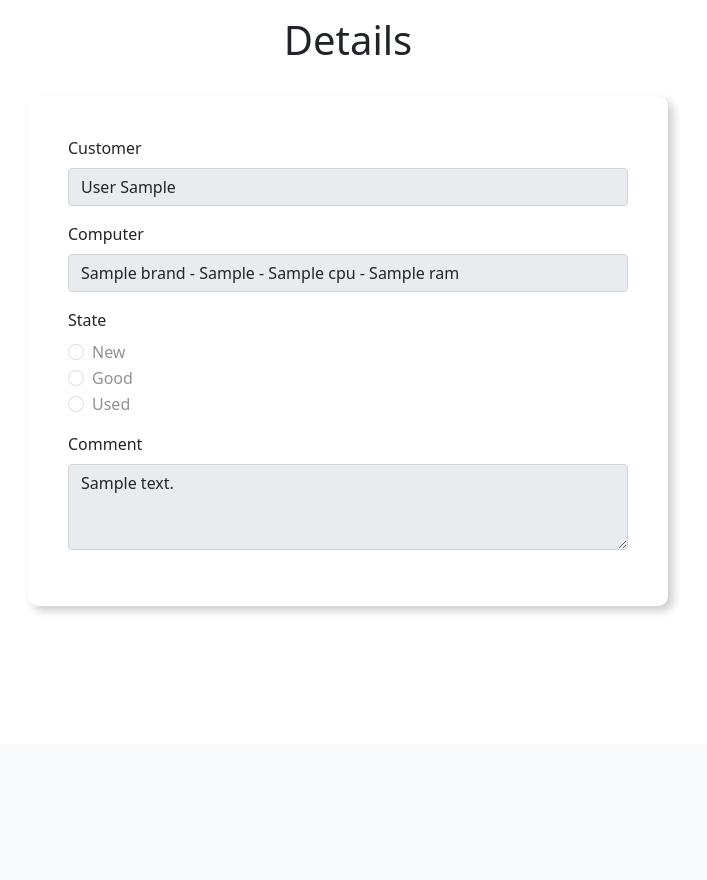
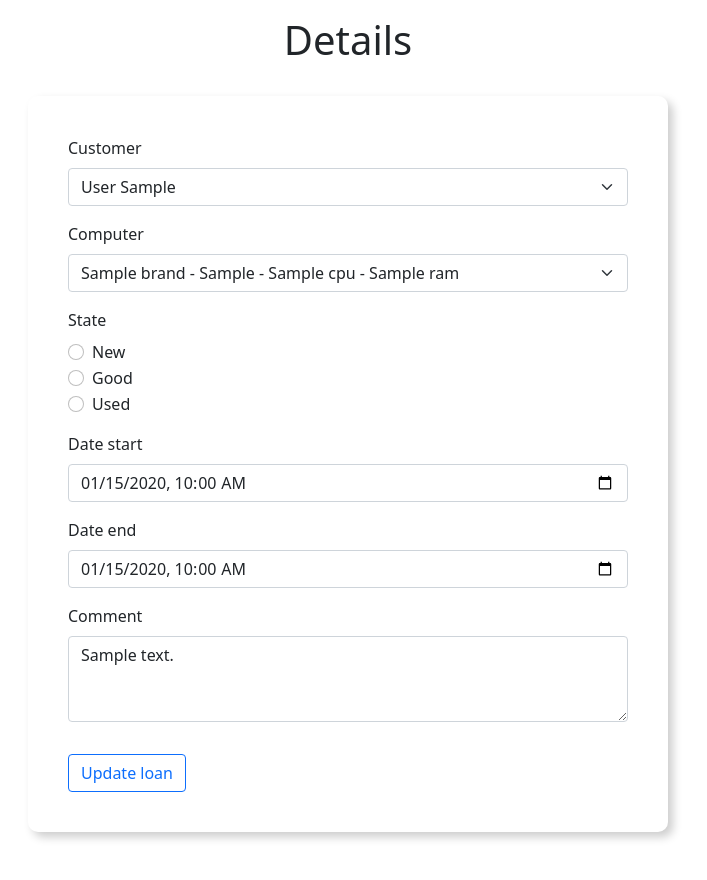
Before and after one commit to MrAnyx/Web-TP1, a PHP site: template public/views/loanDetails.php in a window 1280 px wide. Shown: the part 56-936 px from the top of the page, without its empty margins (292-999 px from the left). Before the commit the page ends 669 px from the top, so only its background shows below. Run offline with PHP 8.4, Linux system fonts and the light colour scheme; the visitor is signed in with stand-in values (Sample User, id 1); the template is opened without the code that fills it: most values are stand-ins (such as "Sample title", 1, 10 or a date in 2020); data that the repository does not hold is empty.

Commit message:
Feat: Added loan update feature

```diff
--- a/public/views/historic.php
+++ b/public/views/historic.php
@@ -56,8 +56,8 @@
             <?php foreach($loans as $loan): ?>
                 <tr>
                     <th><?= $loan["id"] ?></th>
-                    <td><?= $loan["date_loan"] ?></td>
-                    <td><?= $loan["date_restitution"] ?></td>
+                    <td><?= (new DateTime($loan["date_loan"]))->format("l d, Y") ?></td>
+                    <td><?= $loan["date_restitution"] !== null ? (new DateTime($loan["date_restitution"]))->format("l d, Y") : "" ?></td>
                     <td><?= $loan["last_name"] ?></td>
                     <td><?= $loan["first_name"] ?></td>
                     <td><?= $loan["brand"]." - ".$loan["os"] ?></td>
--- a/public/views/loanDetails.php
+++ b/public/views/loanDetails.php
@@ -2,7 +2,6 @@
 <?php require __DIR__ . "/components/navbar.php"; ?>
 
 <h1 class="text-center mt-3">Details</h1>
-
 
 <div class="container-fluid mb-5">
     <div class="row justify-content-center">
@@ -15,35 +14,59 @@
 
                 <div class="mb-3">
                     <label for="customer" class="form-label">Customer</label>
-                    <input type="text" id="customer" value="<?= $loan["last_name"]." ".$loan["first_name"] ?>" class="form-control" readonly>
+                    <select class="form-select" name="customer" id="customer" required aria-label="Select a customer">
+                       <?php foreach($customers as $customer): ?>
+                           <option value="<?= $customer["id"] ?>" <?= $customer["id"] === $loan["id_user"] ? "selected" : "" ?>><?= $customer["last_name"]." ".$customer["first_name"] ?></option>
+                       <?php endforeach; ?>
+                    </select>
                 </div>
                 <div class="mb-3">
                     <label for="computer" class="form-label">Computer</label>
-                    <input type="text" id="computer" value="<?= $loan["brand"]." - ".$loan["os"]." - ".$loan["cpu"]." - ".$loan["ram"] ?>" class="form-control" readonly>
+                    <select class="form-select" name="computer" id="computer" required aria-label="Select a computer">
+                       <?php foreach($computers as $computer): ?>
+                           <option value="<?= $computer["id"] ?>" <?= $computer["id"] === $loan["id_computer"] ? "selected" : "" ?>><?= $computer["brand"]." - ".$computer["os"]." - ".$computer["cpu"]." - ".$computer["ram"] ?></option>
+                       <?php endforeach; ?>
+                    </select>
                 </div>
                 <div class="mb-3">
                     <label class="form-label">State</label>
 
                     <div class="form-check">
-                        <input class="form-check-input" type="radio" id="new" value="new" disabled <?= $loan["state"] === "new" ? "checked" : ""; ?>>
+                        <input class="form-check-input" type="radio" name="state" id="new" value="new" <?= $loan["state"] === "new" ? "checked" : ""; ?>>
                         <label class="form-check-label" for="new">New</label>
                     </div>
                     <div class="form-check">
-                        <input class="form-check-input" type="radio" id="good" value="good" disabled <?= $loan["state"] === "good" ? "checked" : ""; ?>>
+                        <input class="form-check-input" type="radio" name="state" id="good" value="good" <?= $loan["state"] === "good" ? "checked" : ""; ?>>
                         <label class="form-check-label" for="good">Good</label>
                     </div>
                     <div class="form-check">
-                        <input class="form-check-input" type="radio" id="used" value="used" disabled <?= $loan["state"] === "used" ? "checked" : ""; ?>>
+                        <input class="form-check-input" type="radio" name="state" id="used" value="used" <?= $loan["state"] === "used" ? "checked" : ""; ?>>
                         <label class="form-check-label" for="used">Used</label>
                     </div>
                 </div>
+
+                <div class="mb-3">
+                    <label for="date_start" class="form-label">Date start</label>
+                    <input class="form-control" type="datetime-local" id="date_start" name="date_start" required value="<?= (new DateTime($loan["date_loan"]))->format("Y-m-d\TH:i") ?>">
+                </div>
+
+               <?php if($loan["date_restitution"] !== null): ?>
+                    <div class="mb-3">
+                        <label for="date_end" class="form-label">Date end</label>
+                        <input class="form-control" type="datetime-local" id="date_end" name="date_end" required value="<?= (new DateTime($loan["date_restitution"]))->format("Y-m-d\TH:i") ?>">
+                    </div>
+               <?php endif ?>
+
                 <div class="mb-3">
                     <label for="comment" class="form-label">Comment</label>
-                    <textarea class="form-control" id="comment" rows="3" name="comment" readonly  style="max-height:150px"><?= $loan["comment"] ?></textarea>
+                    <textarea class="form-control" id="comment" rows="3" name="comment"  style="max-height:150px"><?= $loan["comment"] ?></textarea>
                 </div>
 
                <?php if($loan["date_restitution"] === null): ?>
-                    <button type="submit" name="submit" class="btn btn-outline-primary mt-3">Loan ending</button>
+                    <button type="submit" name="submit" class="btn btn-outline-success mt-3">Loan ending</button>
+               <?php endif ?>
+                <?php if(isset($_SESSION["user"])): ?>
+                    <button type="submit" name="update" class="btn btn-outline-primary mt-3">Update loan</button>
                <?php endif ?>
             </form>
         </div>
```
Also changed, not shown: src/FormSubmission.php (+22 -5 lines), src/ViewClass.php (+9 -1 lines).
